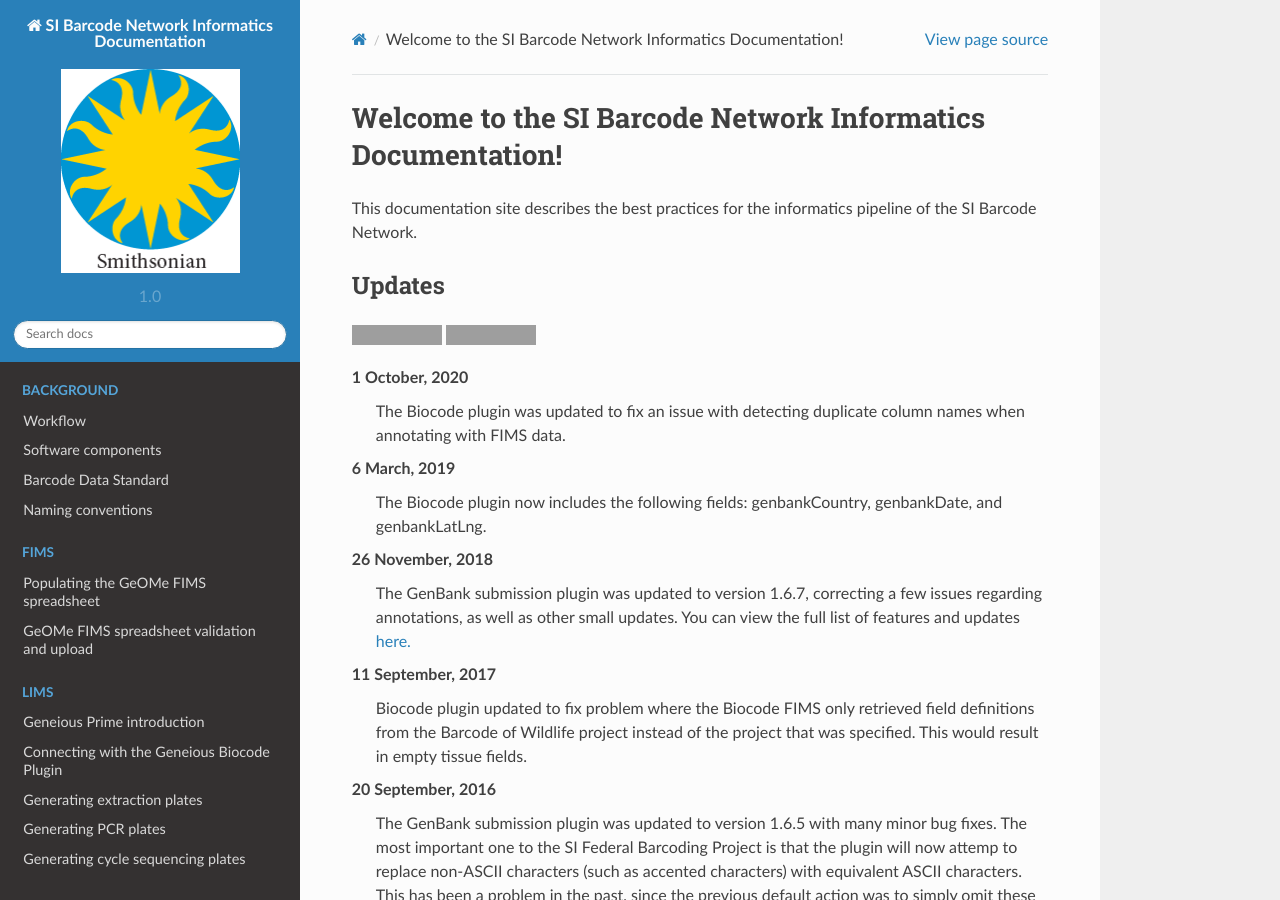
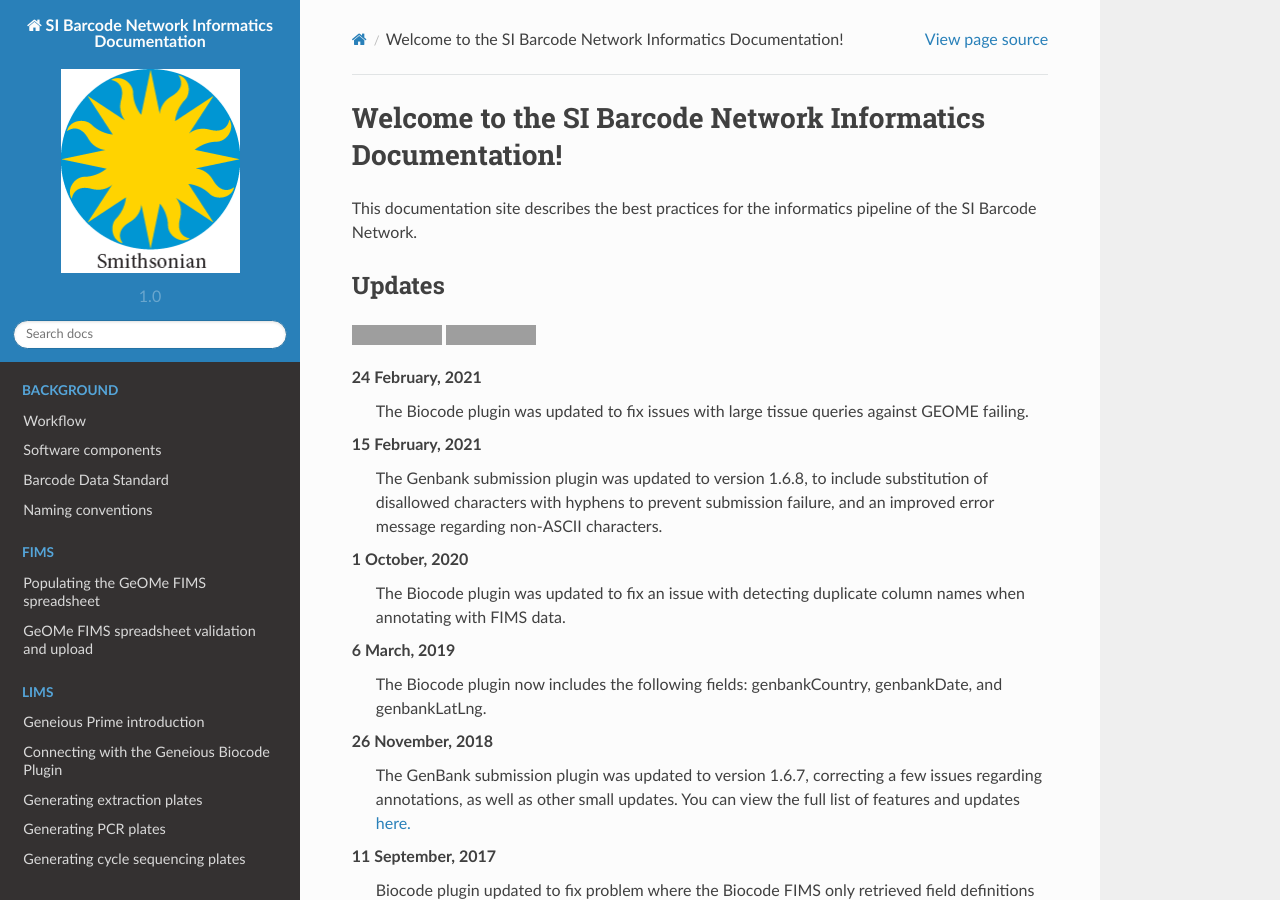
Before and after one commit to SIBarcodeNetwork/ReadtheDocsMaster, a Sphinx documentation site: the page built from Docs/index.rst, in a window 1280 px wide and 900 px high. Built offline with Sphinx 7.4.7 and the Read the Docs theme 2.0.0, drawn with Linux system fonts in a browser that asks for light colours; grey boxes are pictures that could not be loaded.

Commit message:
Update index.rst

```diff
--- a/Docs/index.rst
+++ b/Docs/index.rst
@@ -9,10 +9,16 @@
 -------
 
 .. image:: https://img.shields.io/badge/Biocode%20Plugin%20Version-3.0.14-green.svg
-    :target: https://github.com/biocodellc/biocode-lims/releases/download/v3.0.14/BiocodePlugin_3_0_14.gplugin
+    :target: https://github.com/biocodellc/biocode-lims/releases/download/v3.0.15/BiocodePlugin_3_0_15.gplugin
 
 .. image:: https://img.shields.io/badge/GenBank%20Upload%20Plugin%20Version-1.6.7-green.svg
-    :target: http://assets.geneious.com/plugins/GenbankSubmission_1_6_7.gplugin
+    :target: https://assets.geneious.com/plugins/GenbankSubmission_1_6_8.gplugin
+
+24 February, 2021
+	The Biocode plugin was updated to fix issues with large tissue queries against GEOME failing.
+
+15 February, 2021
+	The Genbank submission plugin was updated to version 1.6.8, to include substitution of disallowed characters with hyphens to prevent submission failure, and an improved error message regarding non-ASCII characters.
 
 1 October, 2020
 	The Biocode plugin was updated to fix an issue with detecting duplicate column names when annotating with FIMS data.
```
